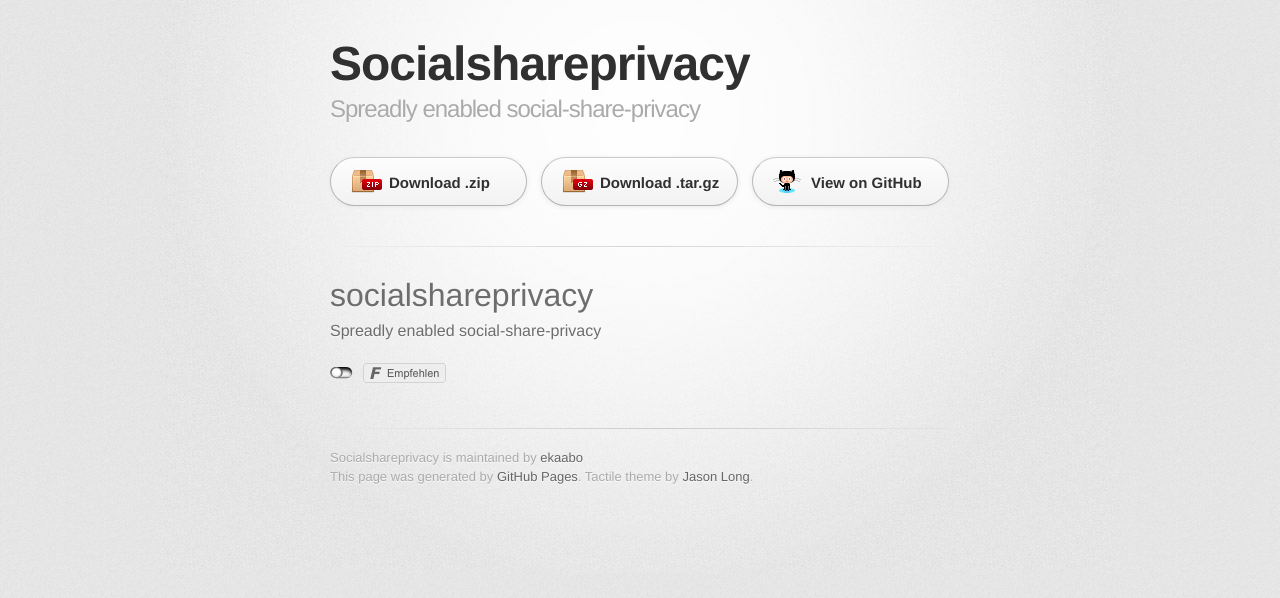
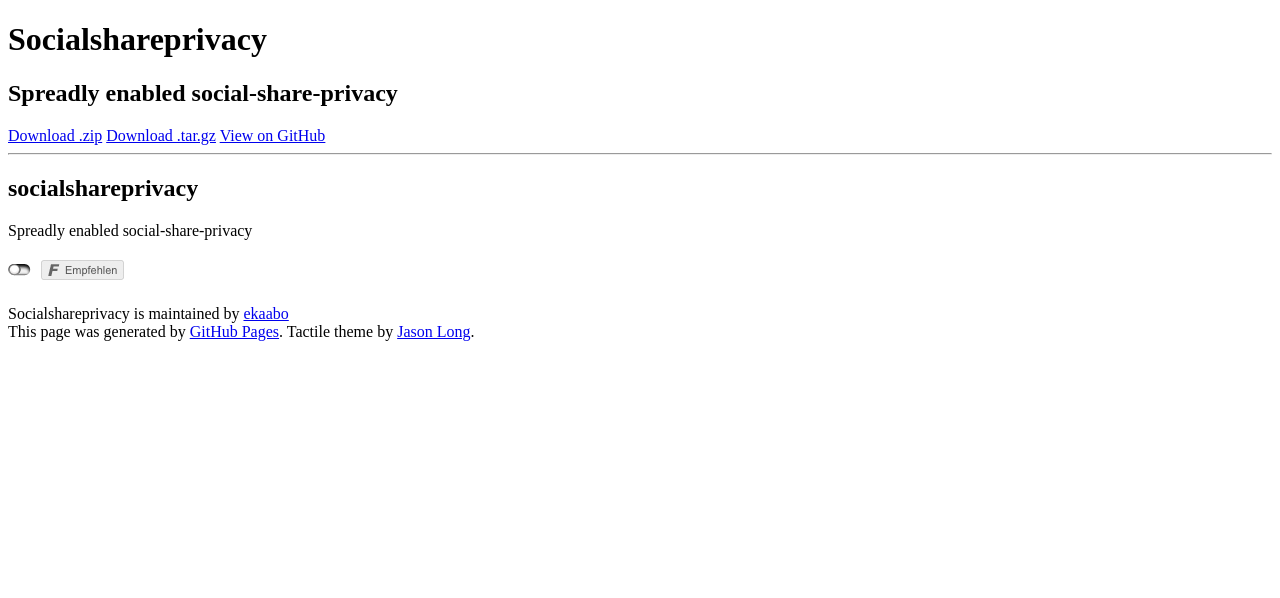
Before and after one commit to 42medien/socialshareprivacy, a plain HTML site: page index.html in a window 1280 px wide. Drawn offline with nearby package versions, Linux system fonts and the light colour scheme; a web font is replaced by a local one.

Commit message:
remove styles

```diff
--- a/index.html
+++ b/index.html
@@ -4,9 +4,6 @@
     <meta charset='utf-8'>
     <meta http-equiv="X-UA-Compatible" content="chrome=1">
     <link href='https://fonts.googleapis.com/css?family=Chivo:900' rel='stylesheet' type='text/css'>
-    <link rel="stylesheet" type="text/css" href="stylesheets/stylesheet.css" media="screen" />
-    <link rel="stylesheet" type="text/css" href="stylesheets/pygment_trac.css" media="screen" />
-    <link rel="stylesheet" type="text/css" href="stylesheets/print.css" media="print" />
 
 		<script src="//ajax.googleapis.com/ajax/libs/jquery/1.4.2/jquery.min.js"></script>
 		<script type="text/javascript" src="jquery.socialshareprivacy.js"></script>
```
